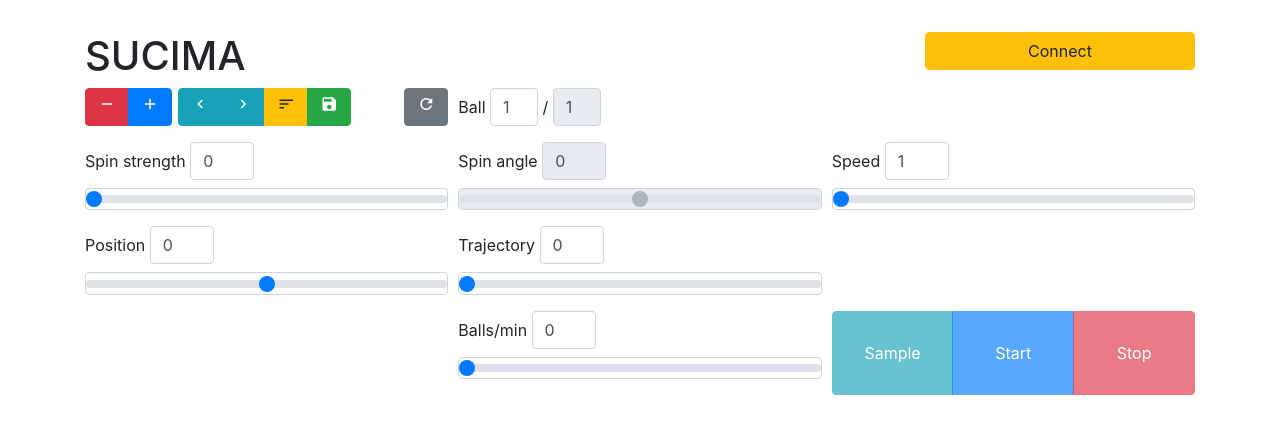
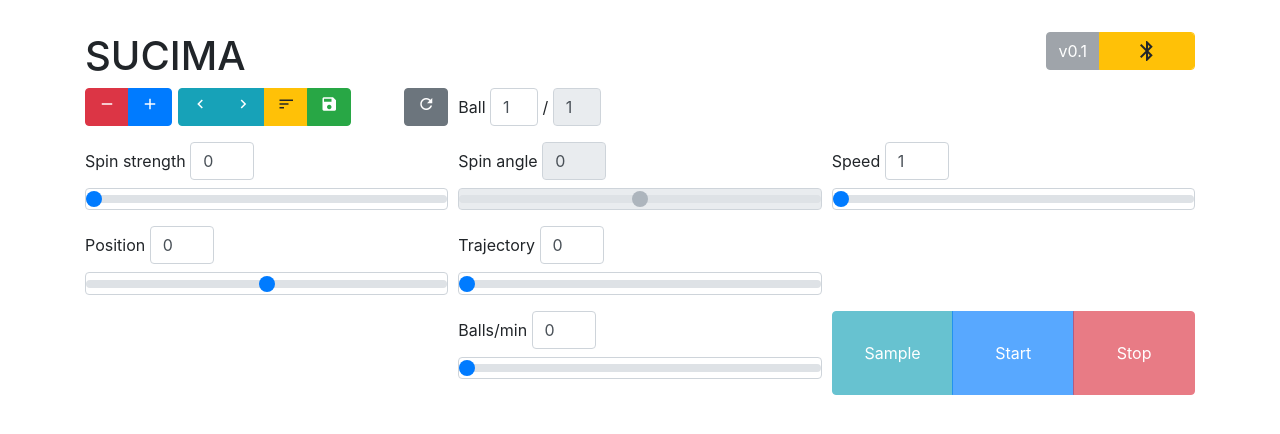
Before and after one commit to oliverchang/sucima, a Vue app in the folder app/: page /#/controller in a window 1280 px wide. Shown: the top 434 px of the page. Built offline with nearby package versions, Linux system fonts and the light colour scheme.

Commit message:
add version info

```diff
--- /dev/null
+++ b/app/src/version.js
@@ -0,0 +1,3 @@
+const VERSION = '0.1';
+
+export default VERSION;
--- a/app/src/views/Controller.vue
+++ b/app/src/views/Controller.vue
@@ -10,8 +10,18 @@
         </div>
       </div>
       <div class="form-group col-12 col-md-3">
-        <button type="button" class="form-control btn btn-success" disabled v-if="connected">Connected</button>
-        <button v-on:click="connectBluetooth" type="button" class="form-control btn btn-warning" v-else>Connect</button>
+      <div class="btn-group float-right" role="group">
+        <b-button disabled>
+        v{{version}}
+        </b-button>
+
+        <b-button type="button" class="form-control btn btn-success connect-btn" disabled v-if="connected">
+          <i class="material-icons">bluetooth</i>
+        </b-button>
+        <b-button v-on:click="connectBluetooth" type="button" class="form-control btn btn-warning connect-btn" v-else>
+          <i class="material-icons">bluetooth</i>
+        </b-button>
+        </div>
       </div>
     </div>
     <Controller
@@ -22,10 +32,17 @@
   </div>
 </template>
 
+<style scoped>
+.connect-btn {
+  width: 6em;
+}
+</style>
+
 <script>
 import { mapState } from 'vuex'
 
 import Ball from '../ball.js'
+import VERSION from '../version.js'
 import Controller from '../components/Controller.vue'
 
 export default {
@@ -102,7 +119,10 @@ export default {
     ...mapState([
       'connected',
       'nballs',
-    ])
+    ]),
+    version() {
+      return VERSION;
+    }
   },
 }
 </script>
```
